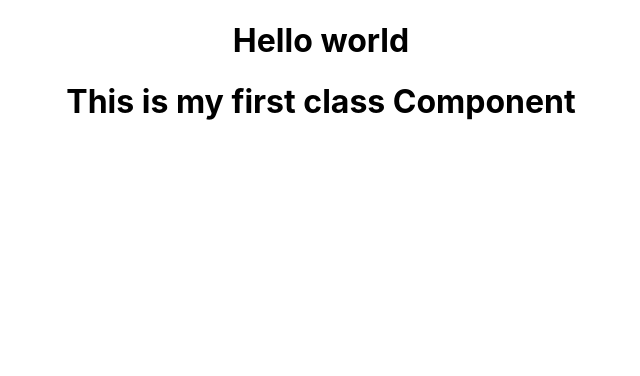
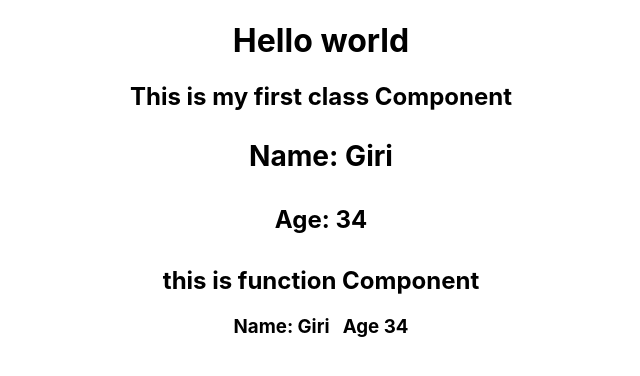
Before and after one commit to Girilaks/learnreact, a React (Create React App) app: page / in a window 1280 px wide. Shown: the top 376 px of the page, without its empty margins (319-959 px from the left). Built offline with nearby package versions, Linux system fonts and the light colour scheme.

Commit message:
Added class and functional components. Implement props

```diff
--- a/src/App.js
+++ b/src/App.js
@@ -1,12 +1,14 @@
-import logo from './logo.svg';
 import './App.css';
 import Classcomponent from './components/Classcomponent';
+import Functionalcomponent from './components/Functionalcomponent';
 
 function App() {
   return (
     <div className="App">
       <h1>Hello world </h1>
-      <h1> <Classcomponent/> </h1>
+      <h2><Classcomponent name="Giri" age="34"/></h2>
+
+      <Functionalcomponent  name="Giri" age="34"/>
     </div>
   );
 }
--- a/src/components/Classcomponent.js
+++ b/src/components/Classcomponent.js
@@ -3,7 +3,11 @@ import React, { Component } from 'react'
 class Classcomponent extends Component {
   render() {
     return (
-      <div>This is my first class Component</div>
+      <div>This is my first class Component
+       <h3> Name: {this.props.name} </h3>
+       <h4> Age: {this.props.age} </h4>
+
+      </div>
     )
   }
 }
--- /dev/null
+++ b/src/components/Functionalcomponent.js
@@ -0,0 +1,13 @@
+import React from 'react'
+
+// const Functionalcomponent = (props) => {
+const Functionalcomponent = ({ name, age }) => { // Using es6 destructuring
+  return (
+    <div>
+      <h2>this is function Component</h2>
+      <h3>Name: {name} &nbsp; Age {age}</h3>
+    </div>
+  )
+}
+
+export default Functionalcomponent
```
